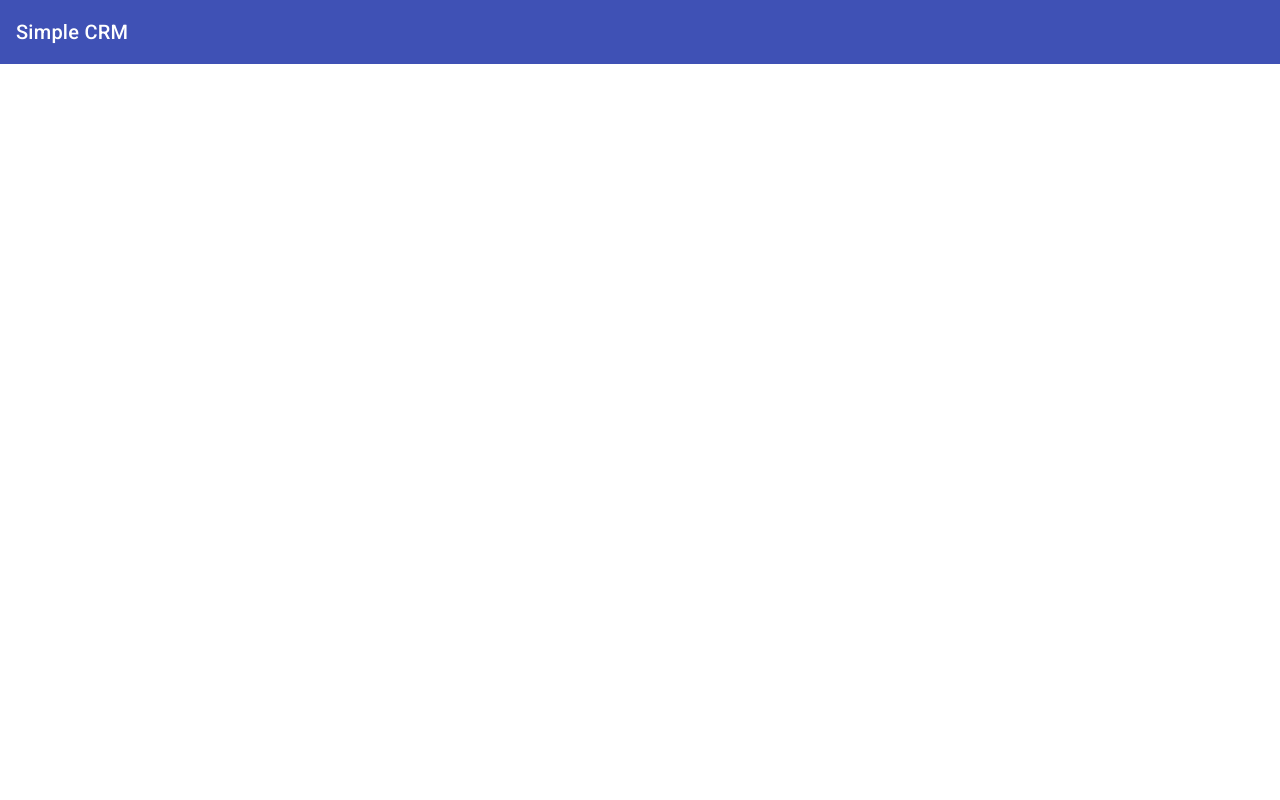
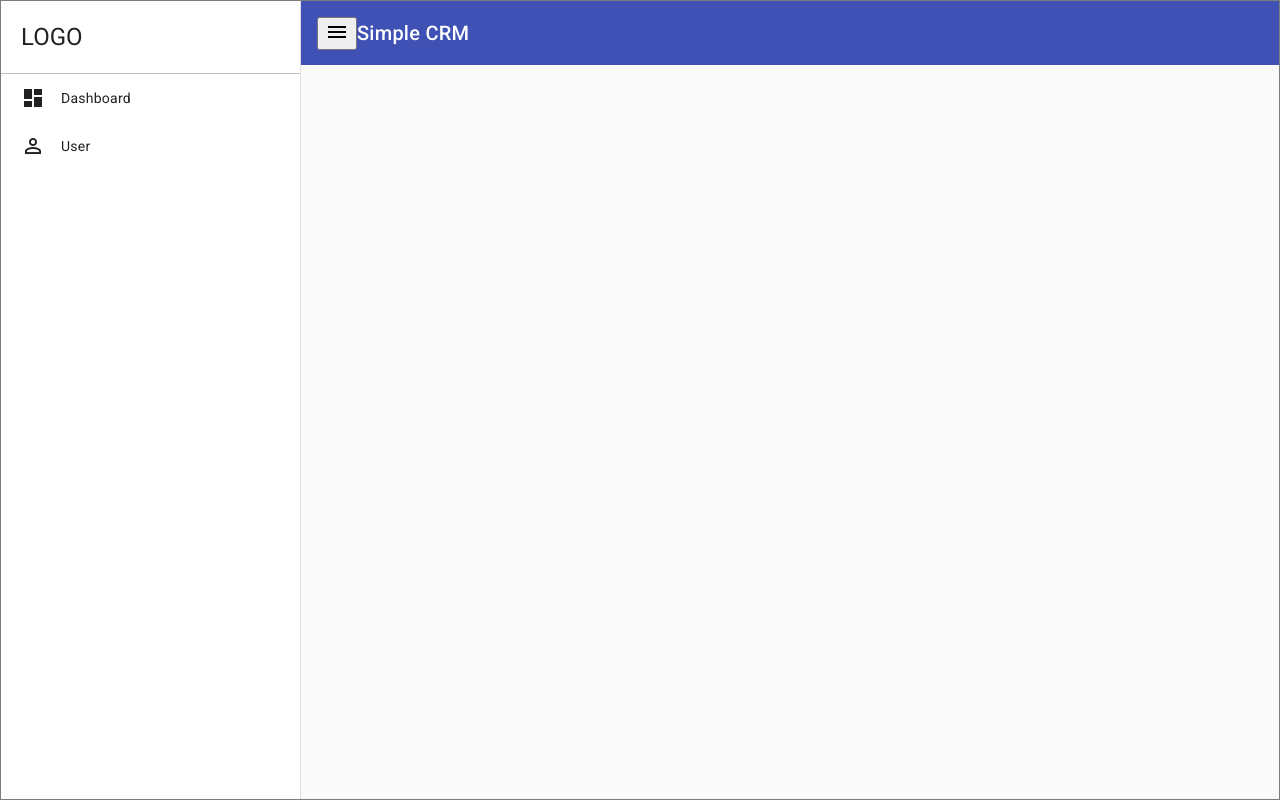
Before and after one commit to KayBeckmann/simpleCRM, an Angular app: page / in a window 1280 px wide. Built offline with nearby package versions, Linux system fonts and the light colour scheme.

Commit message:
created sidemenu and made basic style

```diff
--- a/src/app/app.component.html
+++ b/src/app/app.component.html
@@ -1,5 +1,23 @@
-<mat-toolbar color="primary">
-  <mat-toolbar-row>
-    <span>Simple CRM</span>
-  </mat-toolbar-row>
-</mat-toolbar>
+<mat-drawer-container class="example-container" autosize>
+  <mat-drawer #drawer class="sidenav" [opened]="true" mode="side">
+    <div class="logo-container">
+      <h1>LOGO</h1>
+    </div>
+
+    <ul>
+      <li class="pointer"><mat-icon>dashboard</mat-icon> Dashboard</li>
+      <li class="pointer"><mat-icon>perm_identity</mat-icon> User</li>
+    </ul>
+  </mat-drawer>
+
+  <div class="example-sidenav-content">
+    <mat-toolbar color="primary">
+      <mat-toolbar-row>
+        <button mat-icon-button (click)="drawer.toggle()">
+          <mat-icon>menu</mat-icon>
+        </button>
+        <span>Simple CRM</span>
+      </mat-toolbar-row>
+    </mat-toolbar>
+  </div>
+</mat-drawer-container>
--- a/src/app/app.component.scss
+++ b/src/app/app.component.scss
@@ -0,0 +1,46 @@
+.example-container {
+  width: 100dvw;
+  height: 100dvh;
+  border: 1px solid rgba(0, 0, 0, 0.5);
+}
+
+.example-sidenav-content {
+  display: flex;
+  height: 100%;
+  align-items: flex-start;
+  justify-content: center;
+}
+
+.sidenav {
+  width: 300px;
+
+  ul {
+    list-style-type: none;
+    padding: 0;
+    margin: 0;
+
+    li {
+      padding-left: 20px;
+      padding-right: 20px;
+      height: 48px;
+      display: flex;
+      align-items: center;
+
+      &:hover {
+        background-color: rgba(0, 0, 0, 0.1);
+      }
+
+      mat-icon {
+        margin-right: 16px;
+      }
+    }
+  }
+}
+
+.logo-container {
+  border-bottom: 1px solid rgba(0, 0, 0, 0.25);
+
+  h1 {
+    margin: 20px;
+  }
+}
--- a/src/app/app.module.ts
+++ b/src/app/app.module.ts
@@ -5,6 +5,8 @@ import { AppRoutingModule } from "./app-routing.module";
 import { AppComponent } from "./app.component";
 import { BrowserAnimationsModule } from "@angular/platform-browser/animations";
 import { MatToolbarModule } from "@angular/material/toolbar";
+import { MatSidenavModule } from "@angular/material/sidenav";
+import { MatIconModule } from "@angular/material/icon";
 
 @NgModule({
   declarations: [AppComponent],
@@ -12,7 +14,9 @@ import { MatToolbarModule } from "@angular/material/toolbar";
     BrowserModule,
     AppRoutingModule,
     BrowserAnimationsModule,
-    MatToolbarModule
+    MatToolbarModule,
+    MatSidenavModule,
+    MatIconModule
   ],
   providers: [],
   bootstrap: [AppComponent]
```
Also changed, not shown: src/app/app.component.ts (+5 -5 lines).
